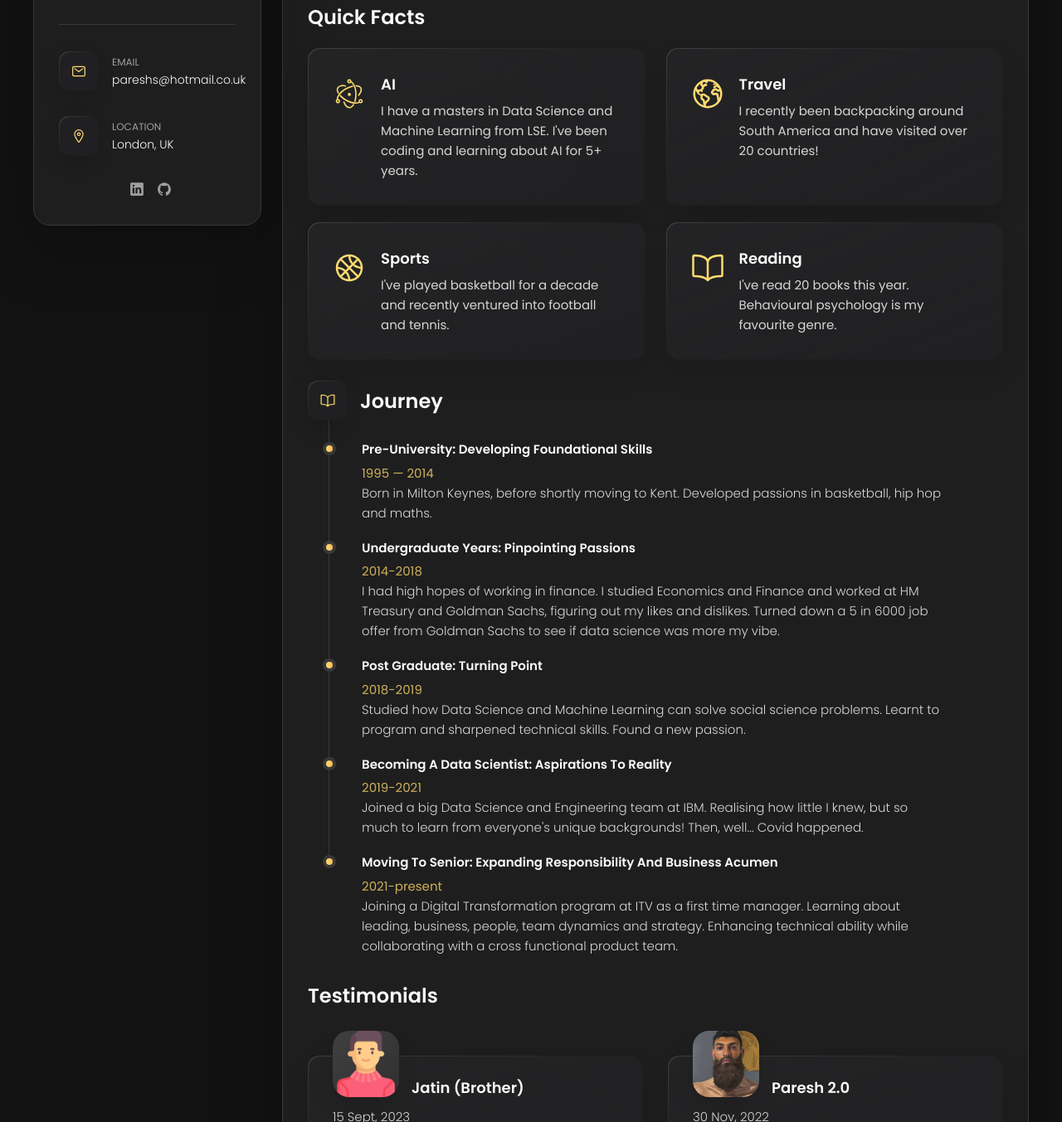
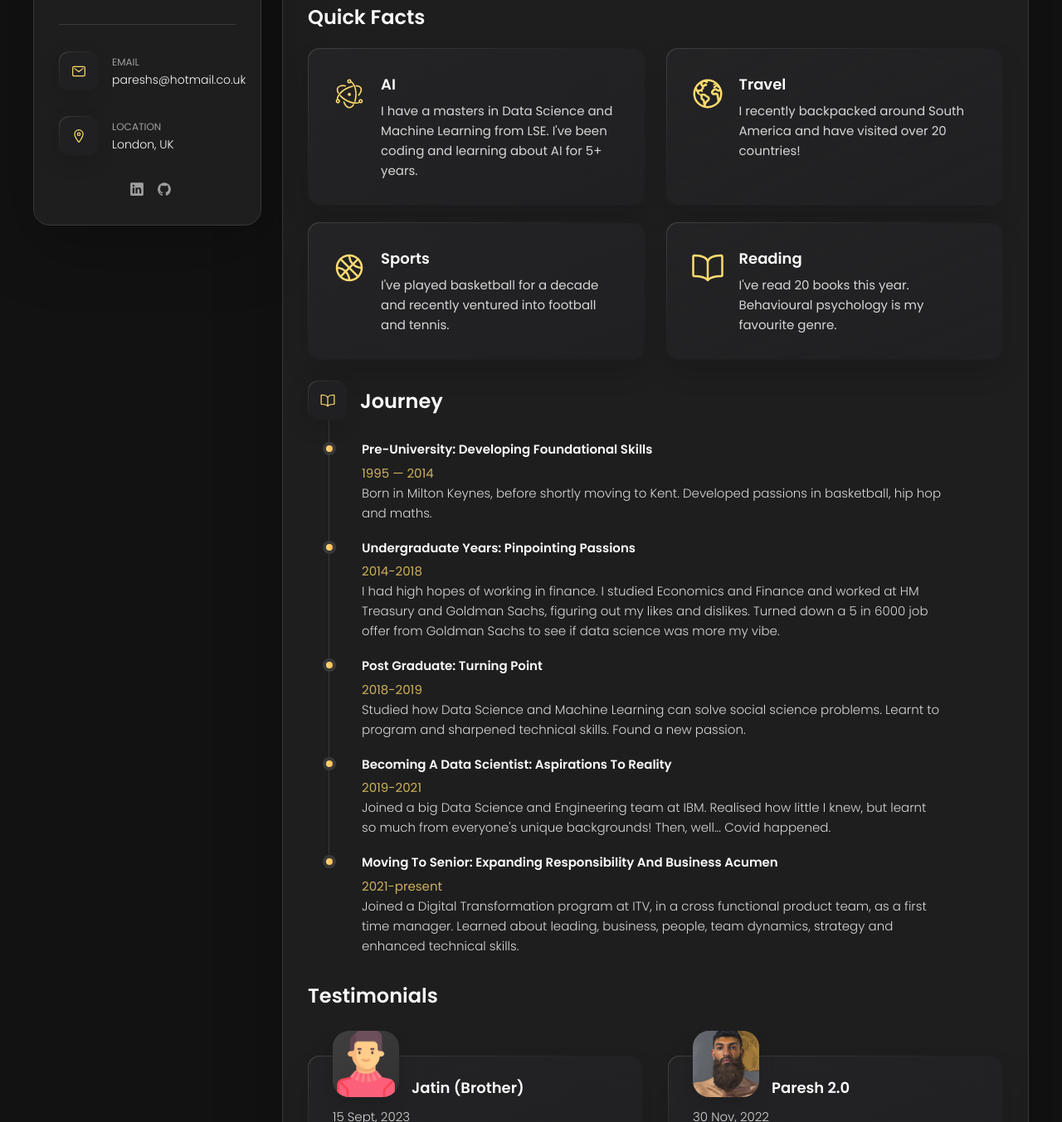
Before and after one commit to Paresh95/Paresh95.github.io, a plain HTML site: page index.html in a window 1280 px wide. Shown: the part 381-1734 px from the top of the page at 83% size. Drawn offline with nearby package versions, Linux system fonts and the light colour scheme.

```diff
--- a/assets/css/style.css
+++ b/assets/css/style.css
@@ -1772,7 +1772,7 @@
 
 
   /**
-	 * JOURNEY
+	 * EXPERIENCE
 	 */
 
   .timeline-text { max-width: 700px; }
--- a/index.html
+++ b/index.html
@@ -219,7 +219,7 @@
                 <h4 class="h4 fun-fact-item-title">Travel</h4>
 
                 <p class="fun-fact-item-text">
-                  I recently been backpacking around South America and have visited over 20 countries!
+                  I recently backpacked around South America and have visited over 20 countries!
                 </p>
               </div>
 
@@ -327,7 +327,7 @@
 
               <p class="timeline-text">
                 Joined a big Data Science and Engineering team at IBM.
-                Realising how little I knew, but so much to learn from everyone's unique backgrounds!
+                Realised how little I knew, but learnt so much from everyone's unique backgrounds!
                 Then, well... Covid happened.
               </p>
 
@@ -340,9 +340,8 @@
               <span>2021-present</span>
 
               <p class="timeline-text">
-                Joining a Digital Transformation program at ITV as a first time manager.
-                Learning about leading, business, people, team dynamics and strategy.
-                Enhancing technical ability while collaborating with a cross functional product team.
+                Joined a Digital Transformation program at ITV, in a cross functional product team, as a first time manager.
+                Learned about leading, business, people, team dynamics, strategy and enhanced technical skills.
               </p>
 
             </li>
```
